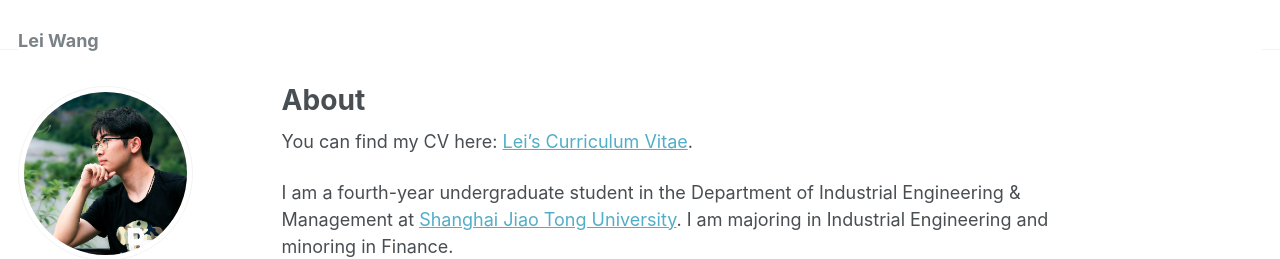
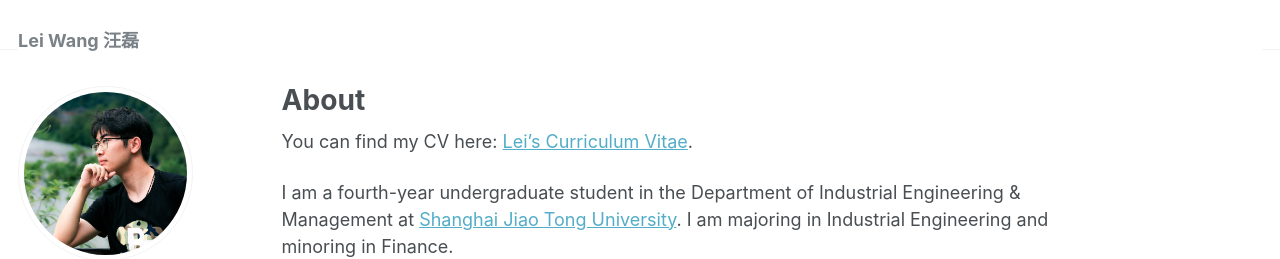
Before and after one commit to Wanglei123SJTU/Wanglei123SJTU.github.io, a Jekyll site: the page built from _pages/about.md, in a window 1280 px wide. Shown: the top 259 px of the page. Built offline with Jekyll 4.4.1, drawn with Linux system fonts in a browser that asks for light colours.

Commit message:
Update _config.yml

```diff
--- a/_config.yml
+++ b/_config.yml
@@ -8,7 +8,7 @@
 
 # Basic Site Settings
 locale                   : "en-US"
-title                    : "Lei Wang"
+title                    : "Lei Wang 汪磊"
 title_separator          : "-"
 name                     : &name "Lei Wang"
 description              : &description "Senior, majoring in Industrial Engineering, minoring in Finance"
```
